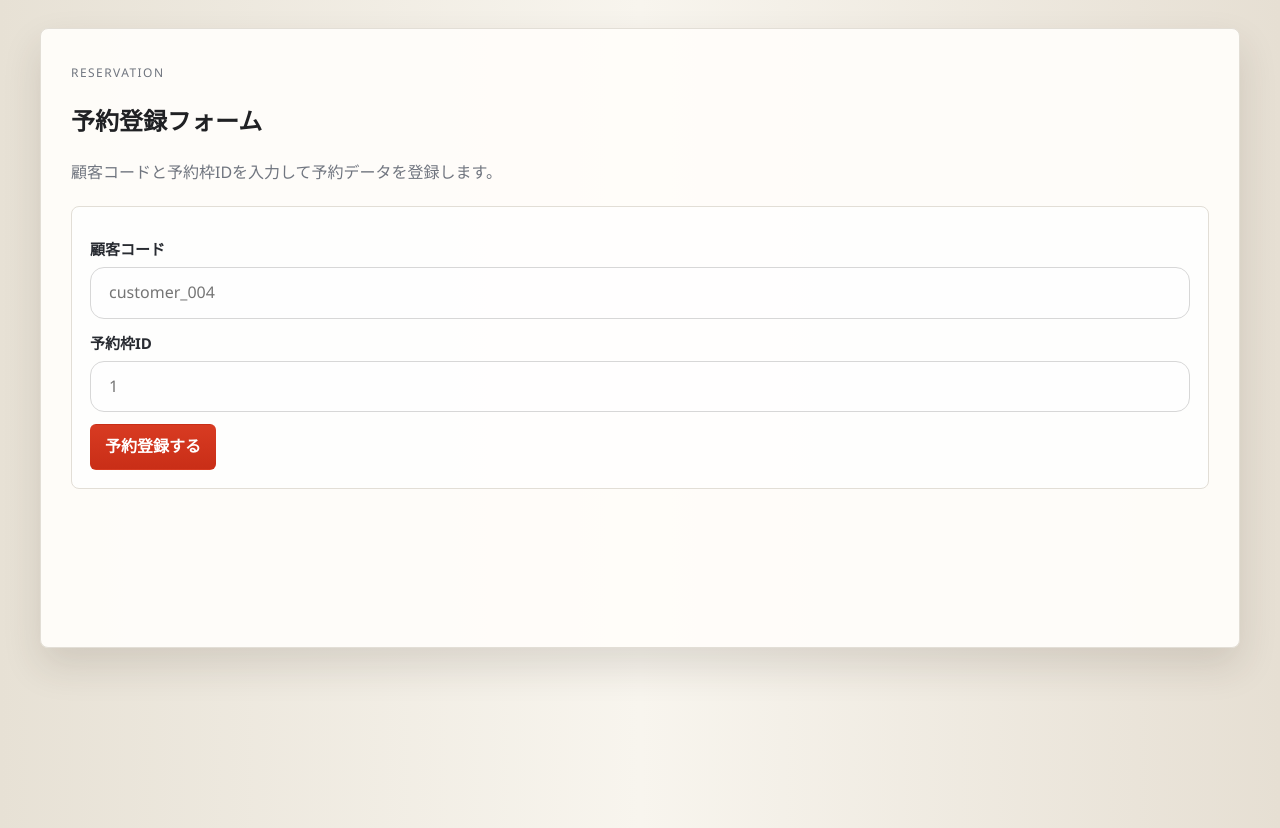
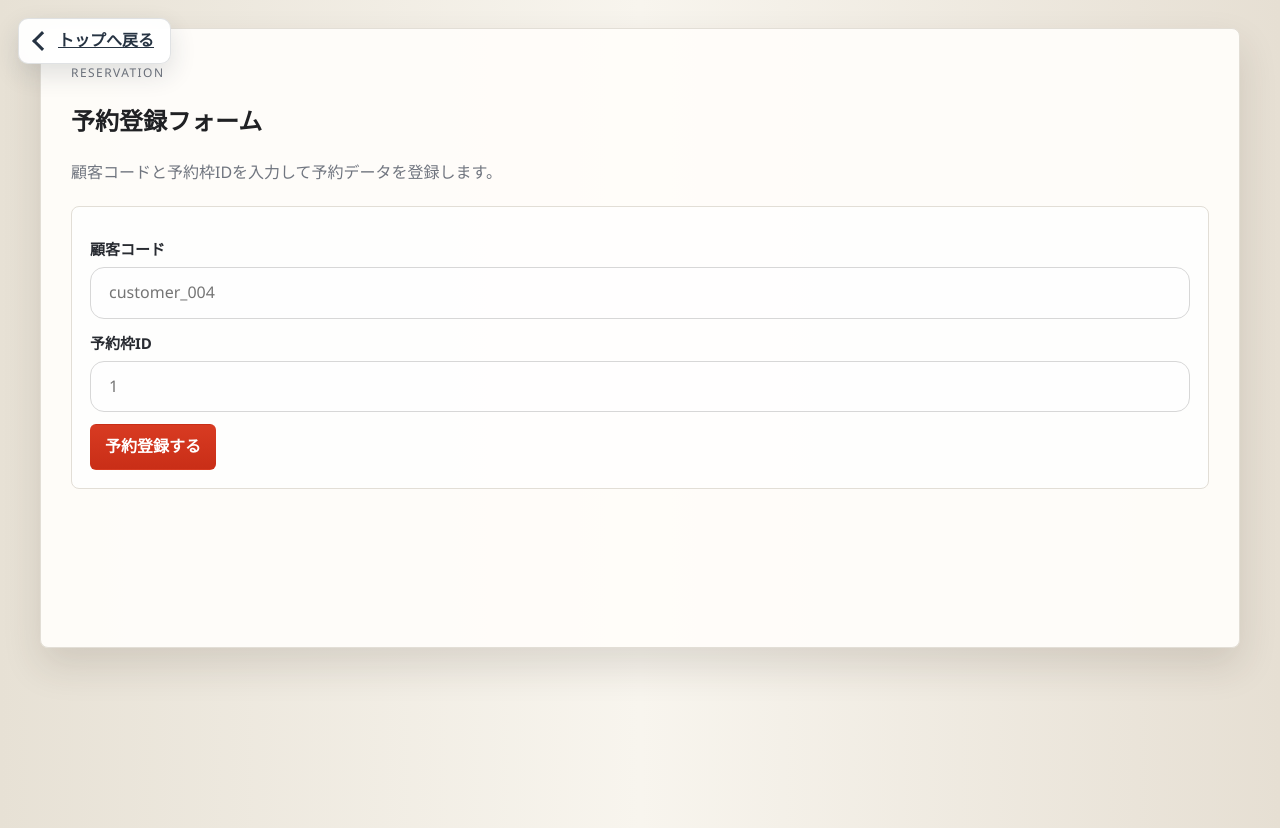
Before and after one commit to umihane3410-tech/sauna-vip-database-design, a plain HTML site: page site/reservation-form.html in a window 1280 px wide. Drawn offline with Linux system fonts and the light colour scheme.

Commit message:
システム全体メニュー画面を追加

```diff
--- a/site/reservation-form.html
+++ b/site/reservation-form.html
@@ -67,4 +67,8 @@
         });
     </script>
 </body>
+<a href="./index.html" class="app-back-button">
+    <span></span>
+    トップへ戻る
+</a>
 </html>
```
Also changed, not shown: site/index.html (added).
